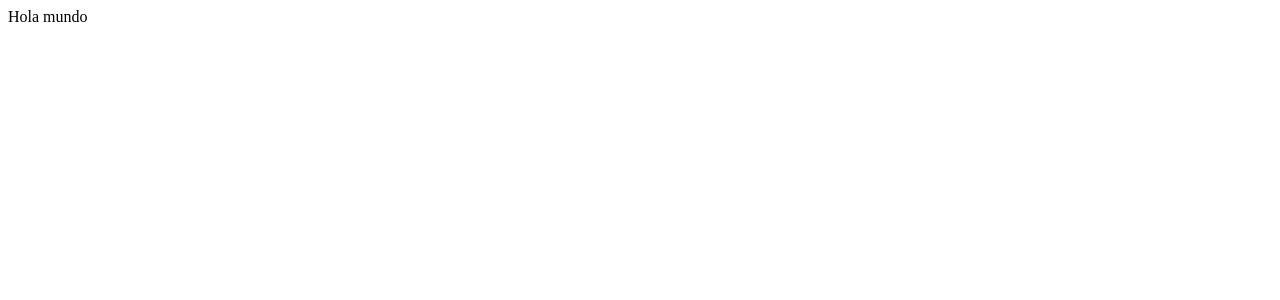
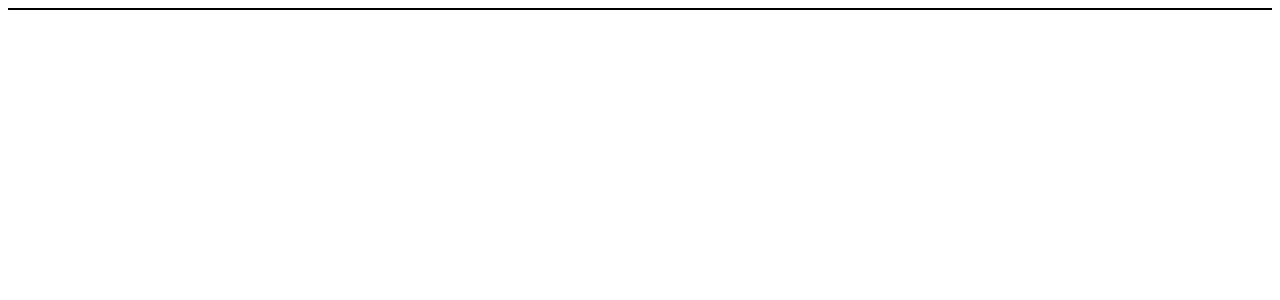
Before and after one commit to Malvare22/Fireploy_Frontend, a React (Vite) app: page / in a window 1280 px wide. Shown: the top 300 px of the page. Built offline with nearby package versions, Linux system fonts and the light colour scheme.

Commit message:
test: Add initial view, but only for tests

```diff
--- a/src/modules/general/pages/index/index.tsx
+++ b/src/modules/general/pages/index/index.tsx
@@ -1,8 +1,12 @@
+import { Box } from "@mui/material";
+
 export default function Test() {
   return (
-    <div style={{
+    <Box sx={{
+      border: 'black 1px solid',
+
     }}>
-      Hola mundo
-    </div>
+
+    </Box>
   )
 }
```
